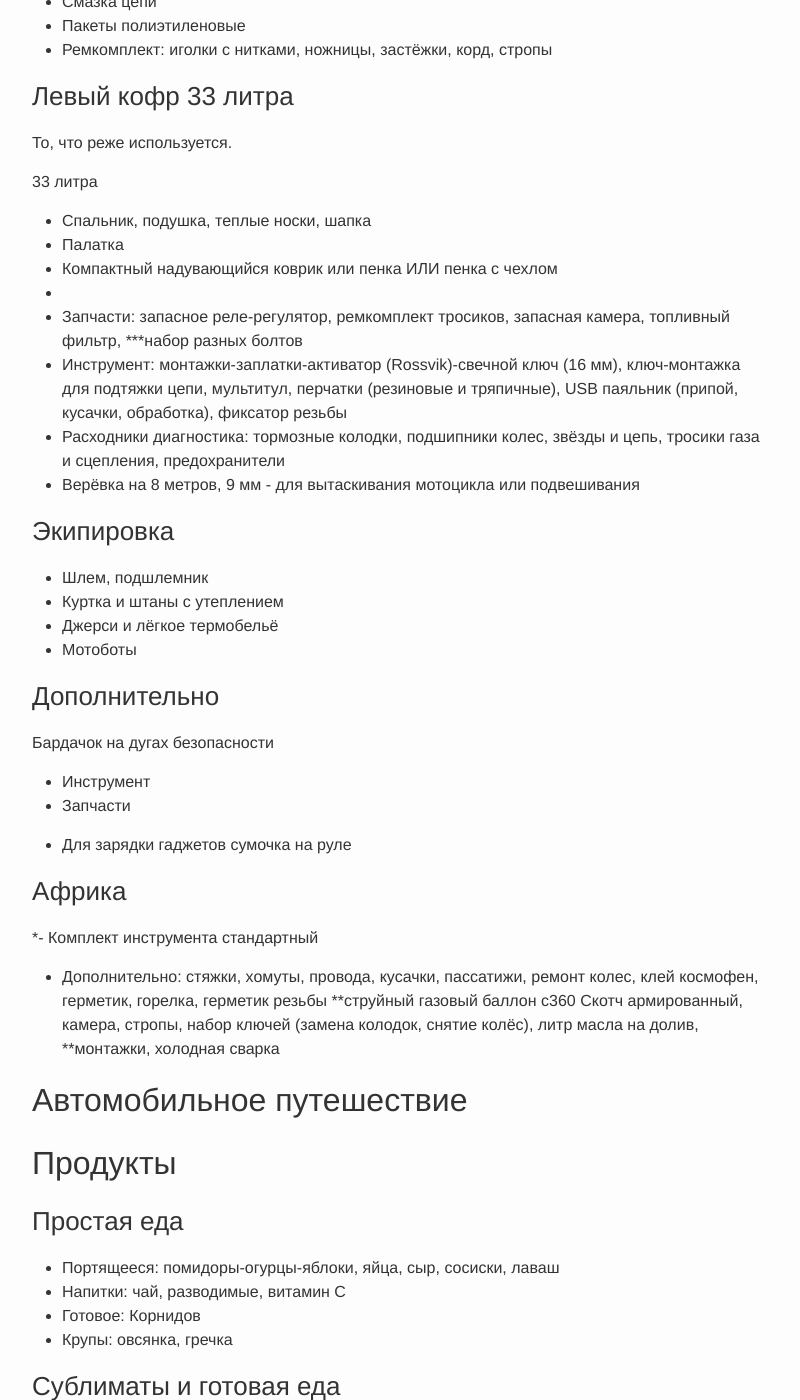
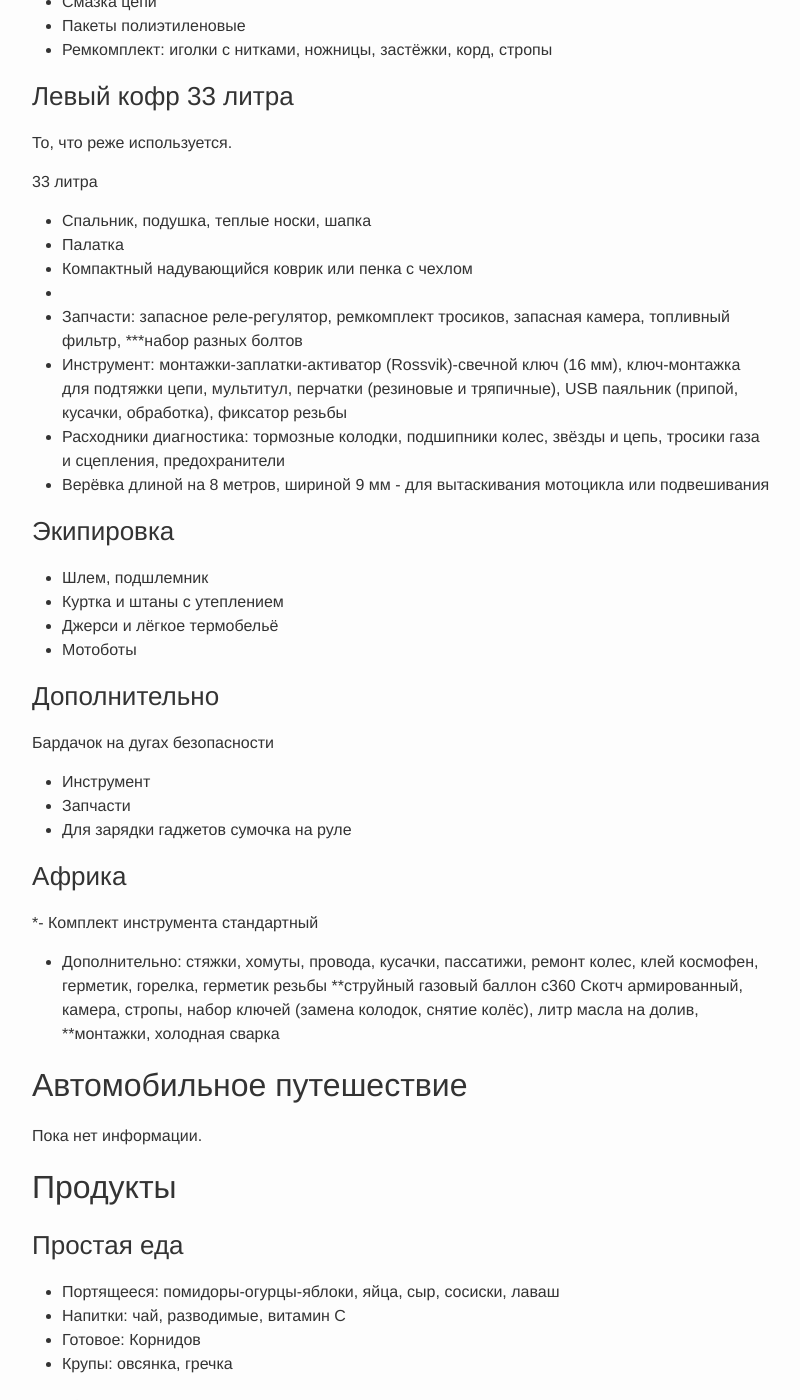
Before and after one commit to qshZone/qshzone.github.io, a Jekyll site: the page built from shorts/trip-equipment.md, in a window 1280 px wide and 1400 px high, scrolled down 2019 px. Shown: the whole window, without its empty margins (238-1038 px from the left). Built offline with Jekyll 4.4.1, drawn with Linux system fonts in a browser that asks for light colours; some of the changed text lies outside the part shown.

Commit message:
Небольшие правки в статьях

```diff
--- a/shorts/trip-equipment.md
+++ b/shorts/trip-equipment.md
@@ -85,12 +85,12 @@ title: Экипировка для путешествий
 33 литра
 - Спальник, подушка, теплые носки, шапка
 - Палатка
-- Компактный надувающийся коврик или пенка ИЛИ пенка с чехлом
+- Компактный надувающийся коврик или пенка с чехлом
 -
 - Запчасти: запасное реле-регулятор, ремкомплект тросиков, запасная камера, топливный фильтр, ***набор разных болтов
 - Инструмент: монтажки-заплатки-активатор (Rossvik)-свечной ключ (16 мм), ключ-монтажка для подтяжки цепи, мультитул, перчатки (резиновые и тряпичные), USB паяльник (припой, кусачки, обработка), фиксатор резьбы
 - Расходники диагностика: тормозные колодки, подшипники колес, звёзды и цепь, тросики газа и сцепления, предохранители
--  Верёвка на 8 метров, 9 мм - для вытаскивания мотоцикла или подвешивания
+-  Верёвка длиной на 8 метров, шириной 9 мм - для вытаскивания мотоцикла или подвешивания
 
 ### Экипировка
 - Шлем, подшлемник
@@ -104,7 +104,6 @@ title: Экипировка для путешествий
 
 - Инструмент
 - Запчасти
-
 - Для зарядки гаджетов сумочка на руле
 
 ### Африка
@@ -116,11 +115,10 @@ title: Экипировка для путешествий
 
 ## Автомобильное путешествие
 
-
+Пока нет информации.
 
 
 ## Продукты
-
 
 ### Простая еда
 
```
Also changed, not shown: other parts of shorts/trip-equipment.md (+1 -1 lines), shorts/aid-pack.md (+2 -1 lines).
